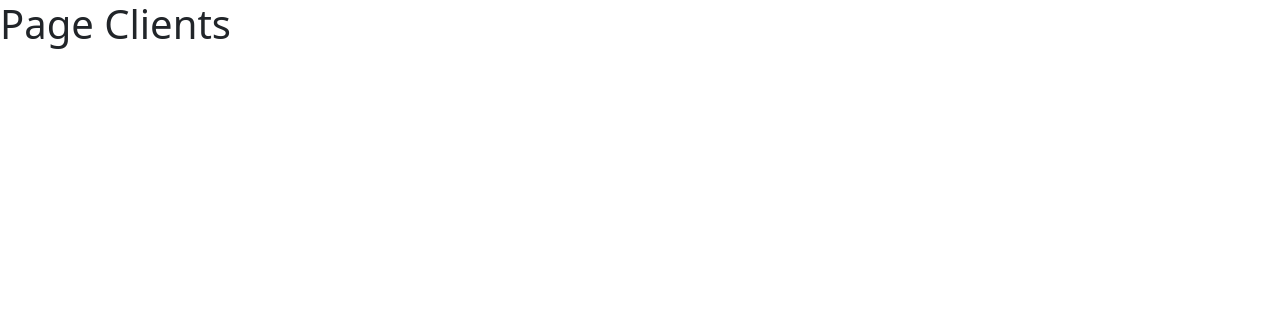
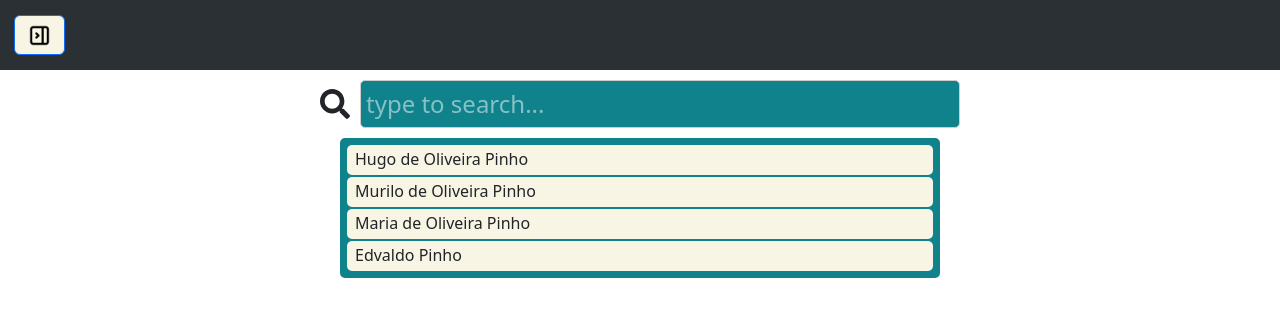
Before and after one commit to hugoc12/Order-Manage-V2, a React (Vite) app: page /clientes in a window 1280 px wide. Shown: the top 316 px of the page. Built offline with nearby package versions, Linux system fonts and the light colour scheme.

Commit message:
Search bar part1 finish

```diff
--- a/package.json
+++ b/package.json
@@ -15,6 +15,7 @@
     "react": "^18.2.0",
     "react-bootstrap": "^2.9.1",
     "react-dom": "^18.2.0",
+    "react-icons": "^4.12.0",
     "react-router-dom": "^6.21.0"
   },
   "devDependencies": {
--- a/src/App.tsx
+++ b/src/App.tsx
@@ -3,6 +3,7 @@ import Pedidos from './pages/pedidos';
 import Produtos from './pages/produtos';
 import Clients from './pages/clientes';
 import ContextPedidosProvider from './contexts/contextPedidos';
+import ContextClientsProvider from './contexts/contextClients';
 
 const browser = createBrowserRouter([
   {
@@ -12,7 +13,7 @@ const browser = createBrowserRouter([
 
   {
     path:'/clientes',
-    element:<Clients/>
+    element:<ContextClientsProvider><Clients/></ContextClientsProvider>
   },
 
   {
--- /dev/null
+++ b/src/components/searchbar/index.tsx
@@ -0,0 +1,25 @@
+import './style.css'
+import { useContext } from 'react';
+import { Context } from '../../contexts/contextClients';
+import { FaSearch } from 'react-icons/fa';
+
+function Searchbar(props) {
+    const context = useContext(Context);
+
+    return (
+        <div className='searchBarContainer'>
+            <div className='searchbar'>
+                <FaSearch size={30} />
+                <input type='text' placeholder='type to search...' className='inputText' onChange={(txt) => {
+                    context.setTextTyped(txt.target.value)
+                }
+                } />
+            </div>
+            <div className='searchresult'>
+
+            </div>
+        </div>
+    );
+}
+
+export default Searchbar;
--- /dev/null
+++ b/src/components/searchbar/style.css
@@ -0,0 +1,24 @@
+::placeholder{
+    color: #fff;
+    opacity: 0.5;
+}
+
+.searchbar{
+    display: flex;
+    flex-direction: row;
+    justify-content: center;
+    align-items: center;
+    margin:10px 0px;
+}
+
+.inputText{
+    width: 600px;
+    padding: 5px;
+    border: 1px solid #cecece;
+    border-radius: 5px;
+    outline: none;
+    background-color: #10828C;
+    color: #fff;
+    font-size: 24px;
+    margin-left: 10px;
+}
--- /dev/null
+++ b/src/components/searchresult/index.tsx
@@ -0,0 +1,20 @@
+import { useState, useContext } from "react";
+import { Context } from "../../contexts/contextClients";
+import './style.css';
+
+function SearchResult(props) {
+
+    const context = useContext(Context)
+    //console.log(context.listNames)
+    return (
+        <div className="containerResults">
+             <ul className="ulClients">
+                {context.listNames.map((el)=>
+                    <li className="itemList">{el[1]}</li>
+                )}
+             </ul>
+        </div>
+    );
+}
+
+export default SearchResult;
--- /dev/null
+++ b/src/components/searchresult/style.css
@@ -0,0 +1,30 @@
+.containerResults{
+    width: 600px;
+    background-color: #10828C;
+    border-radius: 5px;
+    margin: 5px auto;
+    padding: 5px;
+}
+
+.ulClients{
+    list-style-type: none;
+    padding: 0px;
+    margin: 0px;
+}
+
+.itemList{
+    height: 30px;
+    background-color: #F8F5E4;
+    border-radius: 5px;
+    margin: 2px;
+    padding: 2px 8px;
+}
+
+.itemList:hover{
+    cursor: pointer;
+    background-color: #F97300;
+}
+
+.itemList:active{
+    background-color: #ce6000;
+}
--- /dev/null
+++ b/src/contexts/contextClients.tsx
@@ -0,0 +1,57 @@
+import { createContext, useState, useEffect } from "react";
+import axios from "axios";
+import PropTypes from 'prop-types'
+
+export const Context = createContext({})
+
+function ContextClientsProvider({ children }) {
+    const names = [
+        ['Bu5bDx4hEYvZKG8sJqid', 'Hugo de Oliveira Pinho'],
+        ['zzZ3VL83O6GTjYA7KmoY', 'Murilo de Oliveira Pinho'],
+        ['zzZ3VL83O6GTjYA7Ktry', 'Maria de Oliveira Pinho'],
+        ['zzZ3VL83O6GTjYA7Ktry', 'Edvaldo Pinho']
+    ]
+
+    const [listNames, setListNames] = useState([]);
+    const [textTyped, setTextTyped] = useState([]);
+    useEffect(() => {
+        let regxp = new RegExp(`^${textTyped}`)
+        const namesFilters = names.filter((el)=>regxp.exec(el[1]))
+        setListNames(namesFilters)
+        //Mount Component
+/*         async function getClientsNames() {
+            try {
+                await axios({
+                    method: "get",
+                    url: "",
+                    responseType: "json"
+                }).then((resp) => {
+                    console.log(resp.data)
+                })
+            } catch (err: any) {
+                return 'ERRO AO BUSCAR OS NOMES!'
+            }
+        } */
+    }, [textTyped])
+
+    return (
+        <Context.Provider value={{
+            listNames,
+            setListNames,
+
+            textTyped,
+            setTextTyped,
+
+            names
+        }}>
+            {children}
+        </Context.Provider>
+    );
+}
+
+ContextClientsProvider.propTypes = {
+    children: PropTypes.node.isRequired
+}
+
+
+export default ContextClientsProvider;
--- a/src/index.css
+++ b/src/index.css
@@ -8,8 +8,8 @@
 }
 
 *{
-  margin: 0;
-  padding: 0;
+  margin: 0px;
+  padding: 0px;
   box-sizing: border-box;
 }
 
--- a/src/pages/clientes/index.tsx
+++ b/src/pages/clientes/index.tsx
@@ -1,9 +1,42 @@
-function Clients(props) {
-    return (
-        <div>
-            <h1>Page Clients</h1>
-        </div>
-    );
+import { useContext } from "react";
+import { Button, Container, Navbar } from "react-bootstrap";
+import SideMenu from "../../components/side-menu/side-menu";
+import Searchbar from "../../components/searchbar";
+//import Backspace from "../../assets/backspace.png";
+//import Edit from "../../assets/edit.png";
+import { Context } from "../../contexts/contextClients";
+import Sidebar from '../../assets/sidebar.png';
+import SearchResult from "../../components/searchresult";
+
+type contextType = {
+  textTyped:string
+}
+
+function Clients() {
+  const context : contextType = useContext(Context);
+  //console.log(context.listNames)
+  return (
+    <div>
+      <Navbar className="bg-body-tertiary" bg="dark" data-bs-theme="dark">
+        <Container>
+          <Navbar.Brand href="#home">
+            <Button
+              variant="primary"
+              className="bttMenu"
+              onClick={() => {
+                document.getElementById("mySidenav").style.width = "250px";
+              }}
+            >
+              <img className="bttMenuSide" src={Sidebar} alt="bttMenuSide" />
+            </Button>
+          </Navbar.Brand>
+        </Container>
+      </Navbar>
+      <SideMenu />
+      <Searchbar/>
+      <SearchResult/>
+    </div>
+  );
 }
 
 export default Clients;
```
Also changed, not shown: 1 other file (tests, documents, lock files or other folders).
